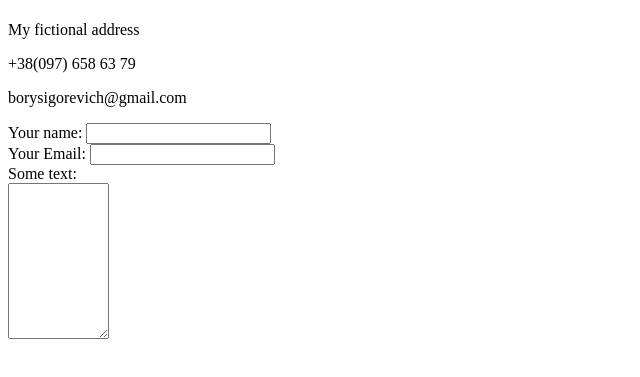
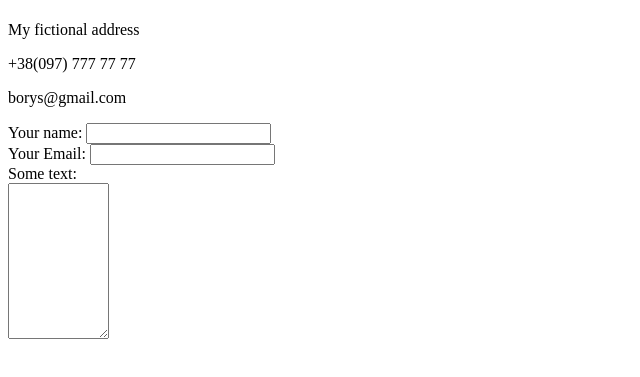
Before and after one commit to borysigorevich/FirstRep, a plain HTML site: page myInfo.html in a window 1280 px wide. Shown: the part 59-436 px from the top of the page, without its empty margins (0-640 px from the left). Drawn offline with Linux system fonts and the light colour scheme.

Commit message:
Update myInfo.html

```diff
--- a/myInfo.html
+++ b/myInfo.html
@@ -7,8 +7,8 @@
 <body>
     <h1>My contact details</h1>
     <p>My fictional address</p>
-    <p>+38(097) 658 63 79</p>
-    <p>borysigorevich@gmail.com</p>
+    <p>+38(097) 777 77 77</p>
+    <p>borys@gmail.com</p>
     <form action="">
         <label>Your name:</label>
         <input type="text"><br>
```
